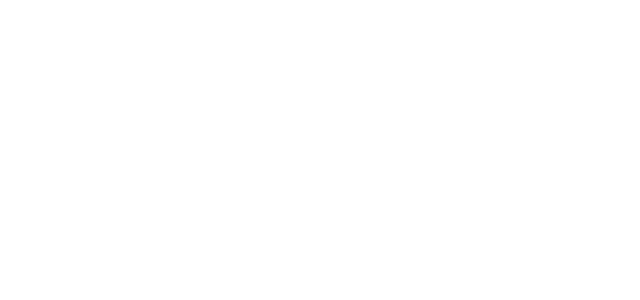
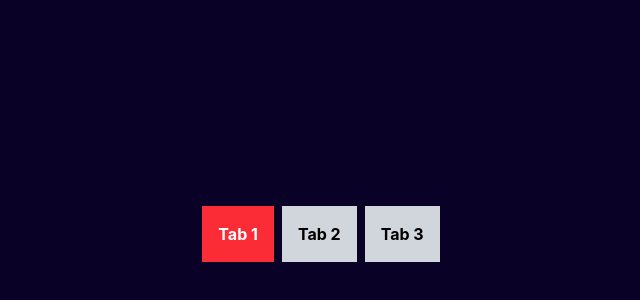
Before and after one commit to sgrhere/react-mini-tasks, a React (Vite) app: page /tabs in a window 1280 px wide. Before the commit this address had no page. Shown: the part 166-466 px from the top of the page, without its empty margins (319-959 px from the left). Built offline with nearby package versions, Linux system fonts and the light colour scheme.

Commit message:
active tab logic implemented

```diff
--- a/src/App.jsx
+++ b/src/App.jsx
@@ -6,6 +6,7 @@ import PropPage from './pages/PropPage'
 import SkeletonLoaderPage from './pages/SkeletonLoaderPage'
 import Mode from './pages/ModeSwitching/Mode'
 import Time from './pages/Clock/Time'
+import Tabs from './pages/ActiveTab/Tabs'
 function App() {
 
   return (
@@ -18,6 +19,7 @@ function App() {
         <Route path='/skeleton-profile' element={<SkeletonLoaderPage />} />
         <Route path='/modes' element={<Mode />} />
         <Route path='/time' element={<Time />} />
+        <Route path='/tabs' element={<Tabs />} />
       </Routes>
     </BrowserRouter>
   )
--- /dev/null
+++ b/src/pages/ActiveTab/Tabs.jsx
@@ -0,0 +1,26 @@
+import { useState } from "react"
+
+
+function Tabs() {
+    const [activeTab, setActiveTab] = useState('Tab1')
+    return (
+        <div className="flex gap-2 font-bold h-screen justify-center items-center bg-[#090126]">
+            <button className={`p-4 h-fit ${activeTab === 'Tab1' ? "bg-red-500 text-white" : "bg-gray-300"}`}
+                onClick={() => setActiveTab('Tab1')}>
+                Tab 1
+            </button>
+
+            <button className={`p-4 h-fit ${activeTab === 'Tab2' ? "bg-blue-500 text-white" : "bg-gray-300"}`}
+                onClick={() => setActiveTab('Tab2')}>
+                Tab 2
+            </button>
+
+            <button className={`p-4 h-fit ${activeTab === 'Tab3' ? "bg-yellow-500 text-white" : "bg-gray-300"}`}
+                onClick={() => setActiveTab('Tab3')}>
+                Tab 3
+            </button>
+        </div>
+    )
+}
+
+export default Tabs
--- a/src/pages/Home.jsx
+++ b/src/pages/Home.jsx
@@ -12,6 +12,7 @@ function Home() {
         <li><Link to="/skeleton-profile">Skeleton Loader</Link></li>
         <li><Link to="/modes">Light/Dark Mode</Link></li>
         <li><Link to="/time">Clock Time</Link></li>
+        <li><Link to="/tabs">Active Tab</Link></li>
       </ol>
     </>
   )
```
